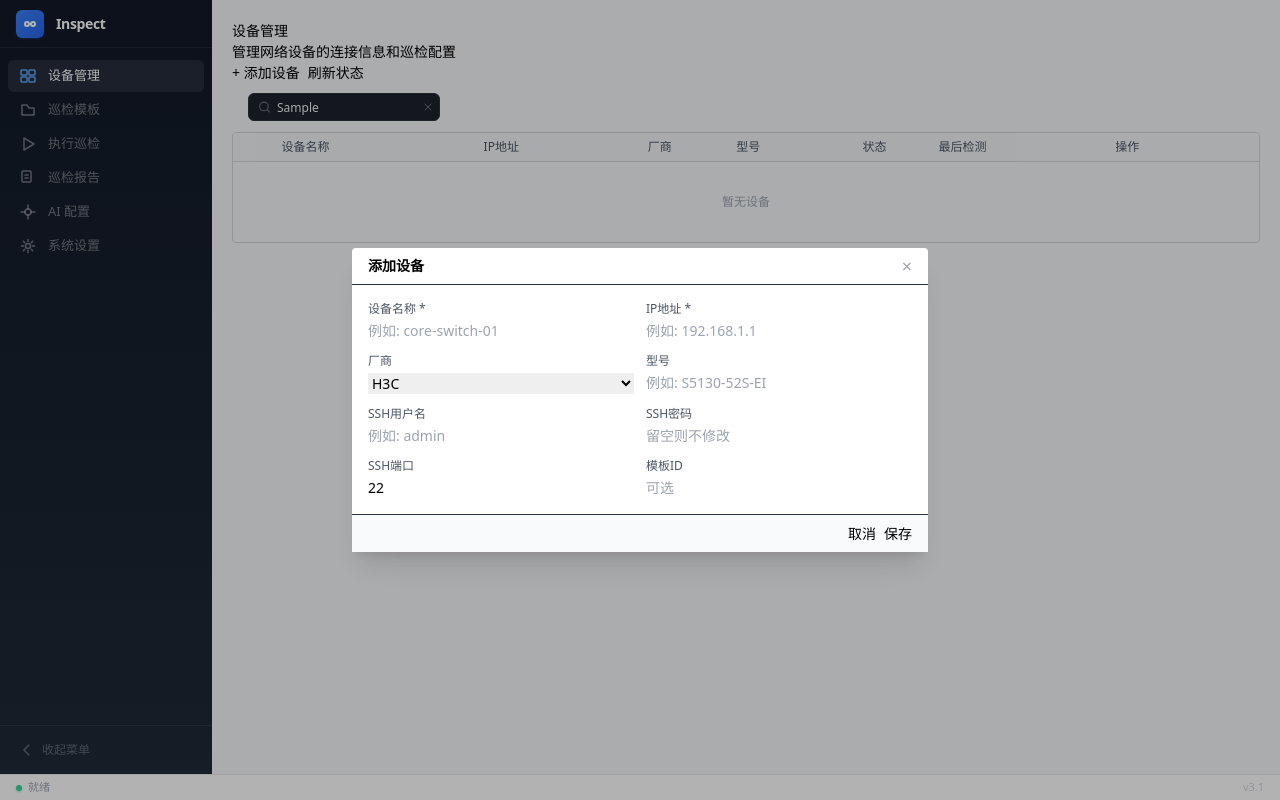
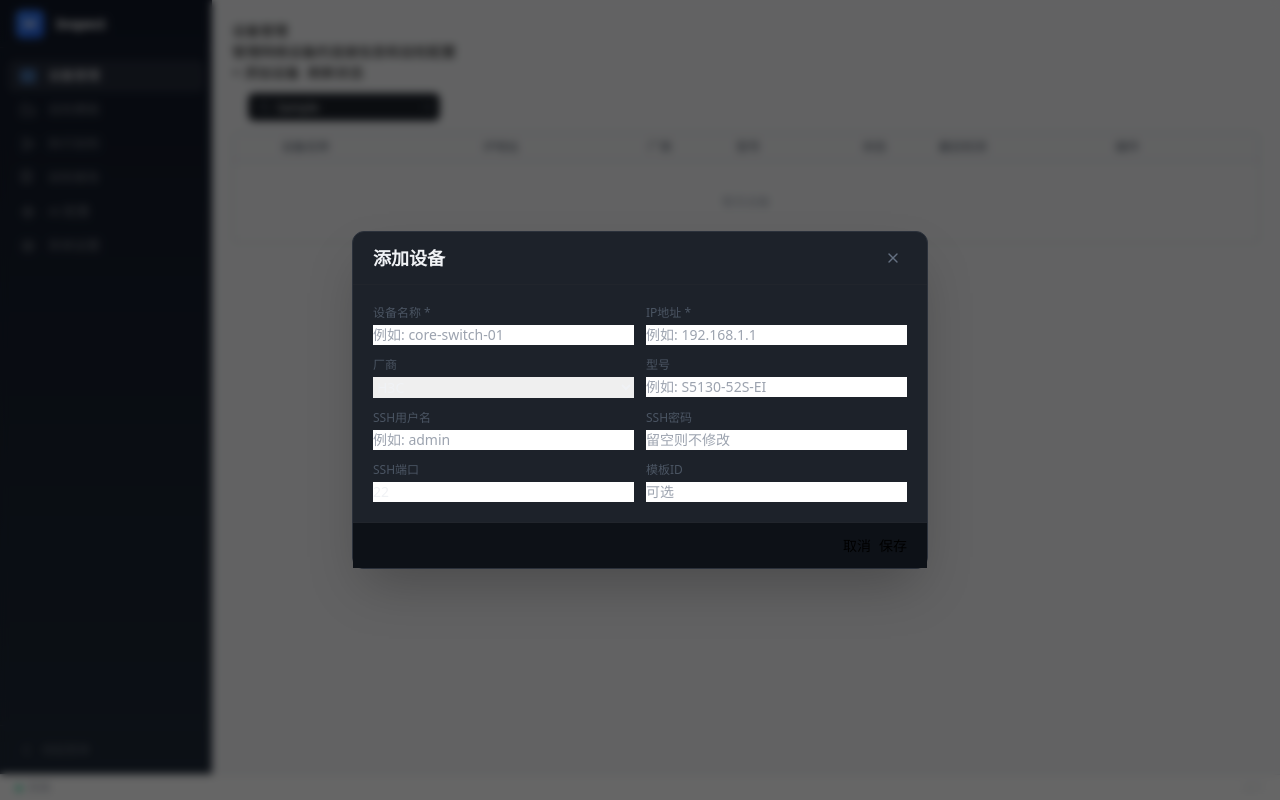
Before and after one commit to neowong/inspection-rust, a React (Vite) app: page /devices in a window 1280 px wide. Both pictures are taken after typing "Sample" into the empty fields and a click on the button "+ 添加设备". Built offline with nearby package versions, Linux system fonts and the light colour scheme.

Commit message:
style: 重构 Modal 为暗色主题 + lucide X 图标
Co-Authored-By: neo <neowong2005@gmail.com>

```diff
--- a/src/components/Modal.tsx
+++ b/src/components/Modal.tsx
@@ -1,4 +1,5 @@
 import { useEffect, useRef } from "react";
+import { X } from "lucide-react";
 
 interface Props {
   open: boolean;
@@ -20,14 +21,31 @@ export default function Modal({ open, title, width = "max-w-lg", children, foote
   if (!open) return null;
 
   return (
-    <div ref={overlayRef} className="fixed inset-0 z-40 flex items-center justify-center bg-black/30" onClick={e => { if (e.target === overlayRef.current) onClose(); }}>
-      <div className={`bg-white rounded shadow-xl ${width} w-full mx-4 max-h-[80vh] flex flex-col`}>
-        <div className="flex items-center justify-between px-4 py-2 border-b">
-          <h2 className="text-sm font-semibold">{title}</h2>
-          <button onClick={onClose} className="text-gray-400 hover:text-gray-600 text-lg leading-none">&times;</button>
+    <div className="fixed inset-0 z-40 flex items-center justify-center">
+      <div
+        ref={overlayRef}
+        className="absolute inset-0 bg-black/60 backdrop-blur-sm animate-in"
+        onClick={e => { if (e.target === overlayRef.current) onClose(); }}
+      />
+      <div
+        className={`relative bg-[hsl(var(--bg-card))] border border-[hsl(var(--border))] rounded-xl shadow-2xl ${width} w-full mx-4 max-h-[80vh] flex flex-col animate-in`}
+        style={{ animationDuration: "150ms" }}
+      >
+        <div className="flex items-center justify-between px-5 py-3 border-b border-[hsl(var(--border-light))]">
+          <h2 className="text-lg font-semibold text-[hsl(var(--text-primary))]">{title}</h2>
+          <button
+            onClick={onClose}
+            className="h-7 w-7 inline-flex items-center justify-center rounded-md text-[hsl(var(--text-tertiary))] hover:text-[hsl(var(--text-primary))] hover:bg-[hsl(var(--bg-hover))] transition-colors"
+          >
+            <X size={16} />
+          </button>
         </div>
-        <div className="flex-1 overflow-auto p-4 text-sm">{children}</div>
-        {footer && <div className="flex justify-end gap-2 px-4 py-2 border-t bg-gray-50">{footer}</div>}
+        <div className="flex-1 overflow-auto p-5 text-sm text-[hsl(var(--text-primary))]">{children}</div>
+        {footer && (
+          <div className="flex justify-end gap-2 px-5 py-3 border-t border-[hsl(var(--border-light))] bg-[hsl(var(--bg-app))]">
+            {footer}
+          </div>
+        )}
       </div>
     </div>
   );
```
